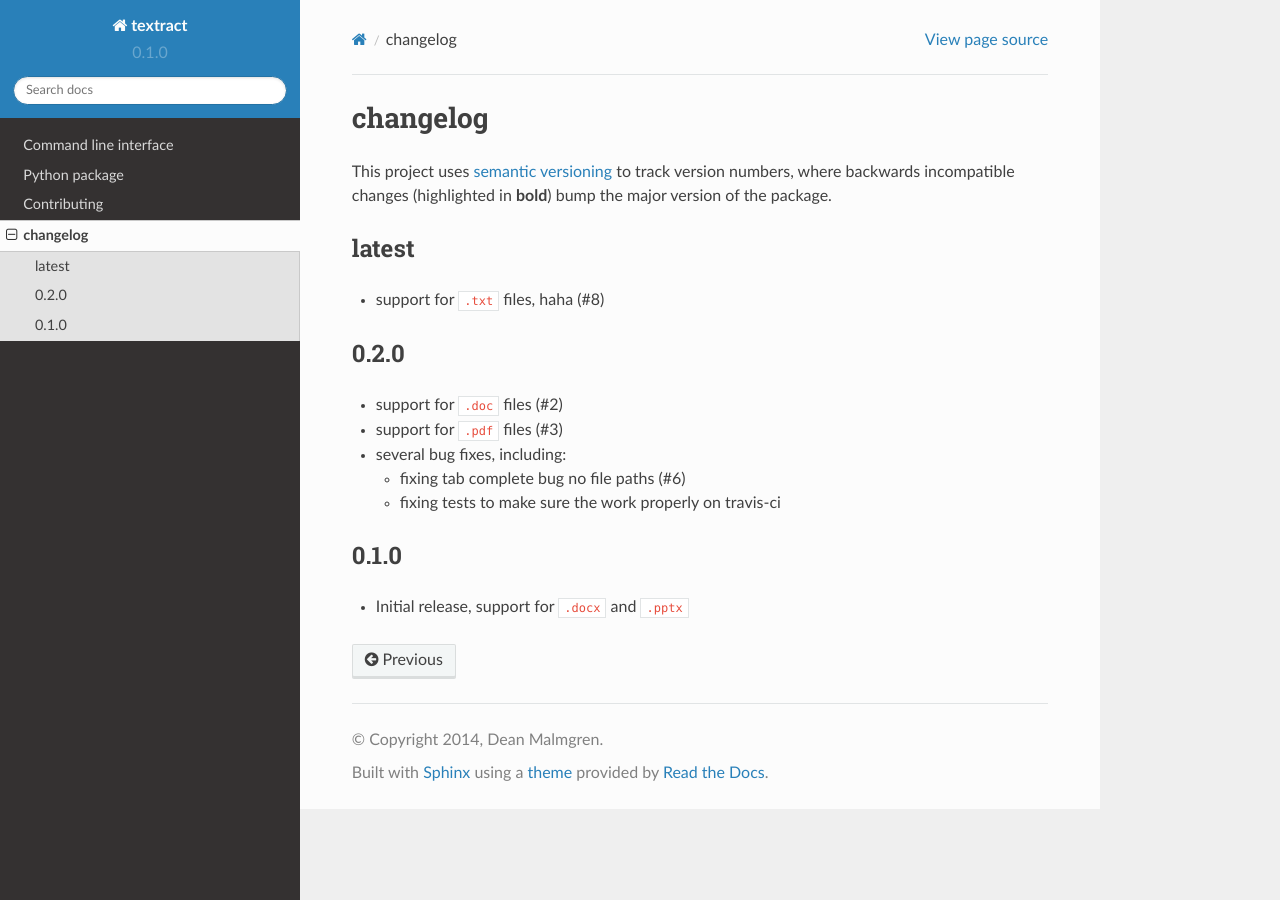
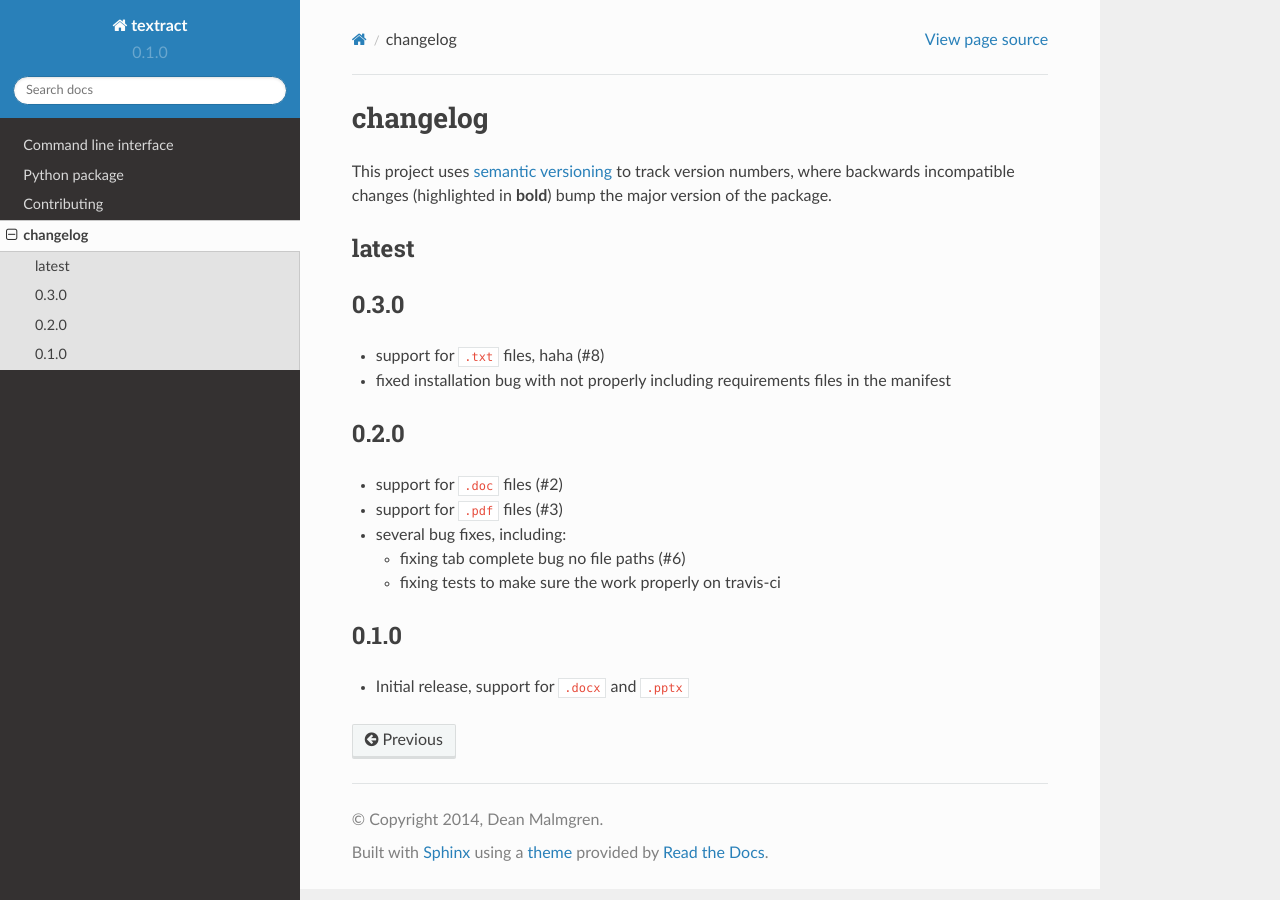
Before and after one commit to deanmalmgren/textract, a Sphinx documentation site: the page built from docs/changelog.rst, in a window 1280 px wide. Built offline with Sphinx 7.4.7 and the Read the Docs theme 2.0.0, drawn with Linux system fonts in a browser that asks for light colours.

Commit message:
bump in version

```diff
--- a/docs/changelog.rst
+++ b/docs/changelog.rst
@@ -9,8 +9,14 @@ track version numbers, where backwards incompatible changes
 latest
 ------
 
+
+0.3.0
+-----
+
 * support for ``.txt`` files, haha (#8)
 
+* fixed installation bug with not properly including requirements
+  files in the manifest
 
 0.2.0
 -----
--- a/textract/__init__.py
+++ b/textract/__init__.py
@@ -1,3 +1,3 @@
-VERSION = "0.2.0"
+VERSION = "0.3.0"
 
 from .parsers import process
```
